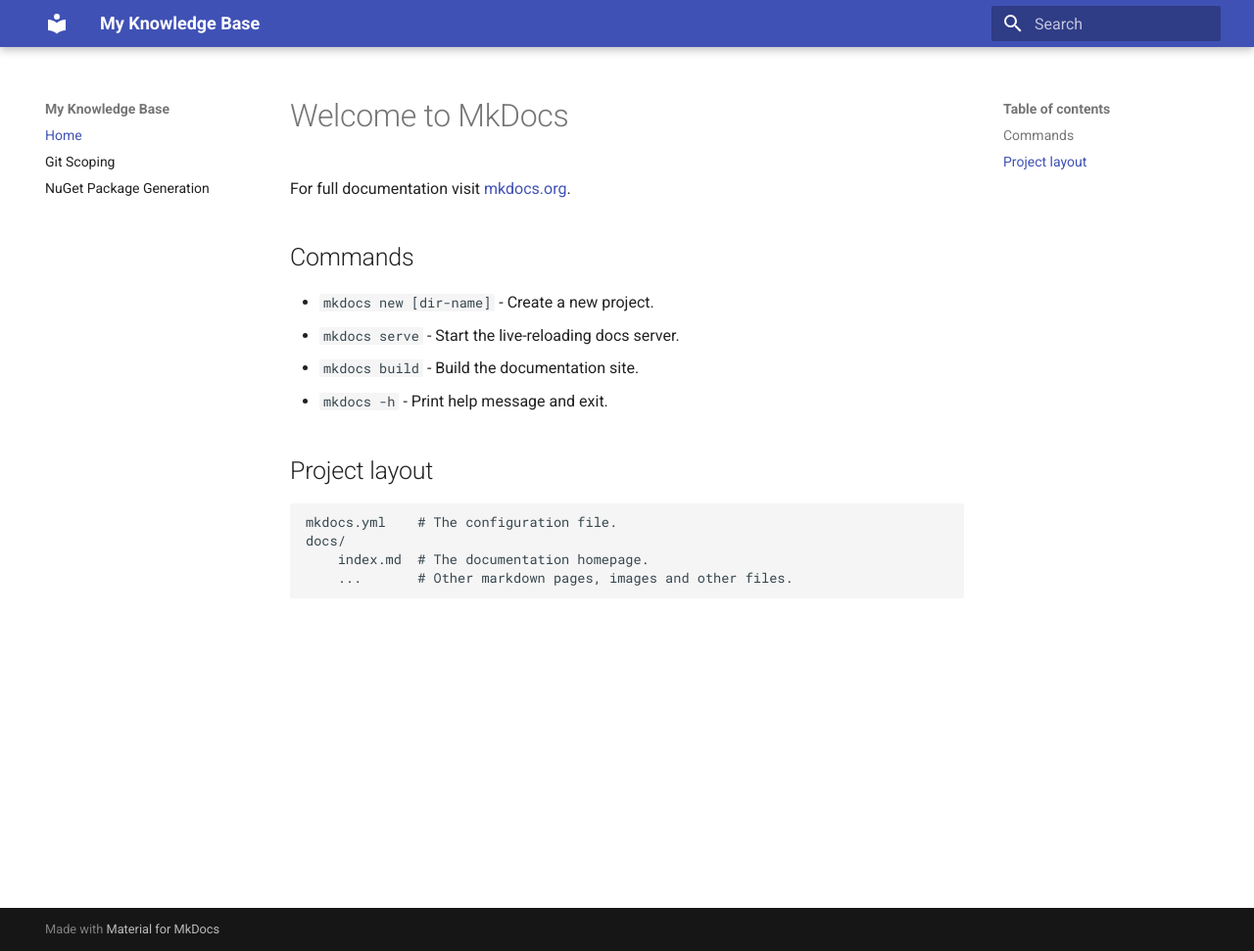
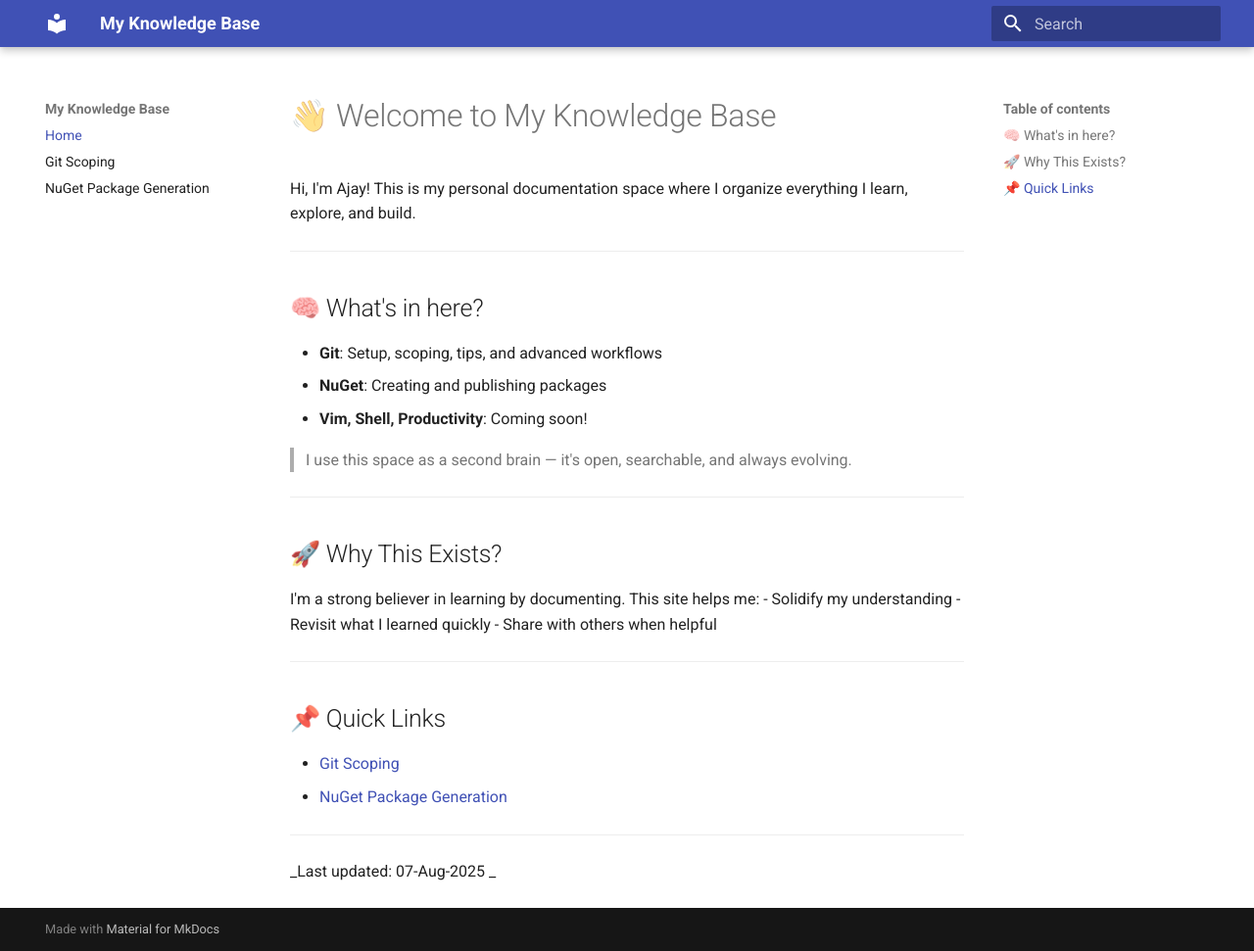
Before and after one commit to AjayReddy-18/knowledgebase, an MkDocs documentation site: the page built from docs/index.md, in a window 1280 px wide and 971 px high. Shown: the whole window at 98% size. Built offline with MkDocs 1.6.1 and Material for MkDocs 9.7.7, drawn with Linux system fonts in a browser that asks for light colours.

Commit message:
changes the home page to my personal home page

```diff
--- a/docs/index.md
+++ b/docs/index.md
@@ -1,17 +1,33 @@
-# Welcome to MkDocs
+# 👋 Welcome to My Knowledge Base
 
-For full documentation visit [mkdocs.org](https://www.mkdocs.org).
+Hi, I'm Ajay! This is my personal documentation space where I organize everything I learn, explore, and build.
 
-## Commands
+---
 
-* `mkdocs new [dir-name]` - Create a new project.
-* `mkdocs serve` - Start the live-reloading docs server.
-* `mkdocs build` - Build the documentation site.
-* `mkdocs -h` - Print help message and exit.
+## 🧠 What's in here?
 
-## Project layout
+- **Git**: Setup, scoping, tips, and advanced workflows
+- **NuGet**: Creating and publishing packages
+- **Vim, Shell, Productivity**: Coming soon!
 
-    mkdocs.yml    # The configuration file.
-    docs/
-        index.md  # The documentation homepage.
-        ...       # Other markdown pages, images and other files.
+> I use this space as a second brain — it's open, searchable, and always evolving.
+
+---
+
+## 🚀 Why This Exists?
+
+I'm a strong believer in learning by documenting. This site helps me:
+- Solidify my understanding
+- Revisit what I learned quickly
+- Share with others when helpful
+
+---
+
+## 📌 Quick Links
+
+- [Git Scoping](git_scoping.md)
+- [NuGet Package Generation](nuget_package_generation.md)
+
+---
+
+_Last updated:  07-Aug-2025 _
```
